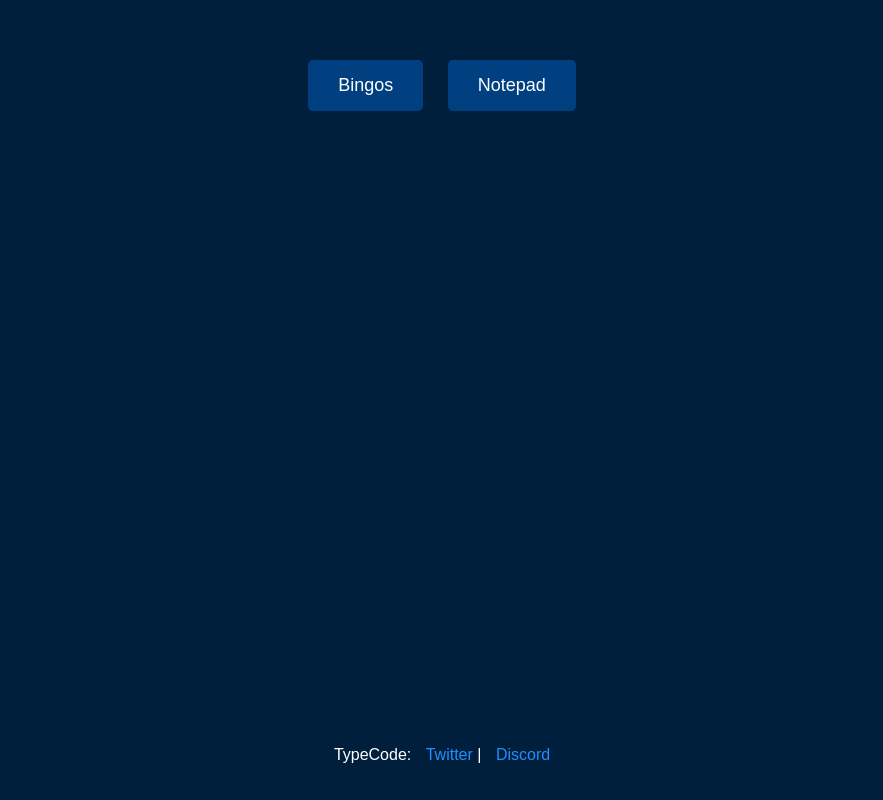
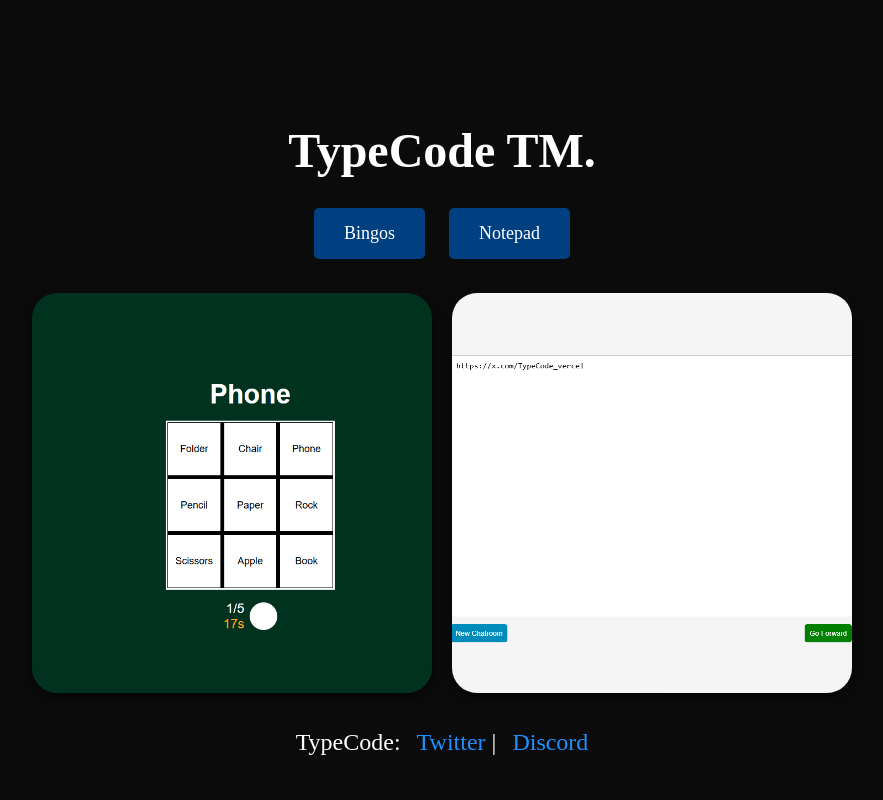
Before and after one commit to whenthe940/site, a plain HTML site: page index.html in a window 1280 px wide. Shown: the whole page, without its empty margins (198-1081 px from the left). Drawn offline with Linux system fonts and the light colour scheme; a web font is replaced by a local one.

Commit message:
Update index.html

```diff
--- a/index.html
+++ b/index.html
@@ -4,19 +4,46 @@
     <meta charset="UTF-8">
     <meta name="viewport" content="width=device-width, initial-scale=1.0">
     <title>TypeCode</title>
+    <link href="https://fonts.googleapis.com/css2?family=Frank+Ruhl+Libre:wght@400;700&display=swap" rel="stylesheet">
     <style>
         body {
-            background-color: #001f3d; /* Dark blue background */
-            font-family: Arial, sans-serif;
+            background-color: rgb(11, 11, 11); /* Black and grey background */
+            font-family: 'Frank Ruhl Libre', serif;
             color: white;
             text-align: center;
             margin: 0;
             padding: 0;
+            height: 100vh; /* Full viewport height */
+            display: flex;
+            flex-direction: column;
+            align-items: center;
+            justify-content: center;
+            position: relative;
+        }
+        .title {
+            font-size: 48px; /* Large font size for the title */
+            font-weight: 700; /* Bold font weight */
+            margin-top: 20px;
+        }
+        .images {
+            display: flex;
+            justify-content: space-between;
+            gap: 20px; /* Space between images */
+            margin-top: 20px; /* Space above buttons */
+            max-width: 80%; /* Limit width to fit the screen */
+        }
+        .images img {
+            width: 400px; /* Both images will have the same width */
+            height: 400px; /* Both images will have the same height */
+            object-fit: cover; /* Ensures the images fill their container */
+            border-radius: 25px; /* Smooth rounded corners */
+            box-shadow: 0 4px 10px rgba(0, 0, 0, 0.5); /* Adds shadow for better visibility */
         }
         .buttons {
-            margin-top: 50px;
+            margin-top: 20px;
         }
-        a.button {
+        .buttons a {
+            position: relative;
             background-color: #004080; /* Blue button */
             color: white;
             text-decoration: none;
@@ -27,9 +54,30 @@
             cursor: pointer;
             border-radius: 5px;
             display: inline-block;
+            overflow: hidden;
         }
-        a.button:hover {
+        .buttons a:hover {
             background-color: #0059b3; /* Slightly lighter blue on hover */
+        }
+        .buttons a::after {
+            content: '';
+            position: absolute;
+            top: 0;
+            left: 0;
+            width: 100%;
+            height: 100%;
+            background-size: cover;
+            opacity: 0;
+            transition: opacity 0.3s ease;
+        }
+        .buttons a:hover::after {
+            opacity: 1;
+        }
+        .buttons a[href*="bingos"]::after {
+            background-image: url('./Bingo.png');
+        }
+        .buttons a[href*="notepad"]::after {
+            background-image: url('./Notepad.png');
         }
         .footer {
             position: absolute;
@@ -37,12 +85,13 @@
             width: 100%;
         }
         .footer p {
-            font-size: 16px;
+            font-size: 24px; /* Larger footer text */
         }
         .footer a {
             color: #1e90ff; /* Blue links */
             text-decoration: none;
             margin-left: 10px;
+            font-size: 24px; /* Matches larger footer text */
         }
         .footer a:hover {
             text-decoration: underline;
@@ -50,9 +99,20 @@
     </style>
 </head>
 <body>
+    <div class="title">TypeCode TM.</div>
+
     <div class="buttons">
-        <a href="https://bingos.vercel.app" class="button" target="_blank">Bingos</a>
-        <a href="https://active-notepad.vercel.app" class="button" target="_blank">Notepad</a>
+        <a href="https://bingos.vercel.app" target="_blank">Bingos</a>
+        <a href="https://active-notepad.vercel.app" target="_blank">Notepad</a>
+    </div>
+
+    <div class="images">
+        <div class="bingo-image">
+            <img src="./Bingo.png" alt="Bingo" />
+        </div>
+        <div class="notepad-image">
+            <img src="./Notepad.png" alt="Notepad" />
+        </div>
     </div>
 
     <div class="footer">
```
